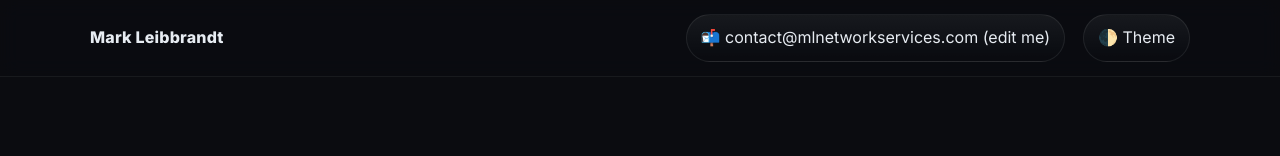
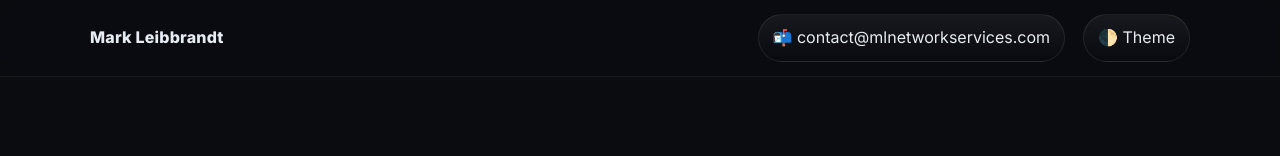
Before and after one commit to MarkLeibbrandt/markleibbrandt.github.io, a plain HTML site: page index.html in a window 1280 px wide. Shown: the top 156 px of the page. Drawn offline with Linux system fonts and the light colour scheme.

Commit message:
email update

```diff
--- a/index.html
+++ b/index.html
@@ -55,7 +55,7 @@
     <div class="container nav-inner">
       <div class="brand">Mark Leibbrandt</div>
       <div class="nav-links">
-        <a href="#projects" class="pill" id="emailPill">📬 contact@mlnetworkservices.com (edit me)</a>
+        <a href="#projects" class="pill" id="emailPill">📬 contact@mlnetworkservices.com</a>
         <a href="#" class="pill" id="themeToggle" title="Toggle theme">🌓 Theme</a>
       </div>
     </div>
```
